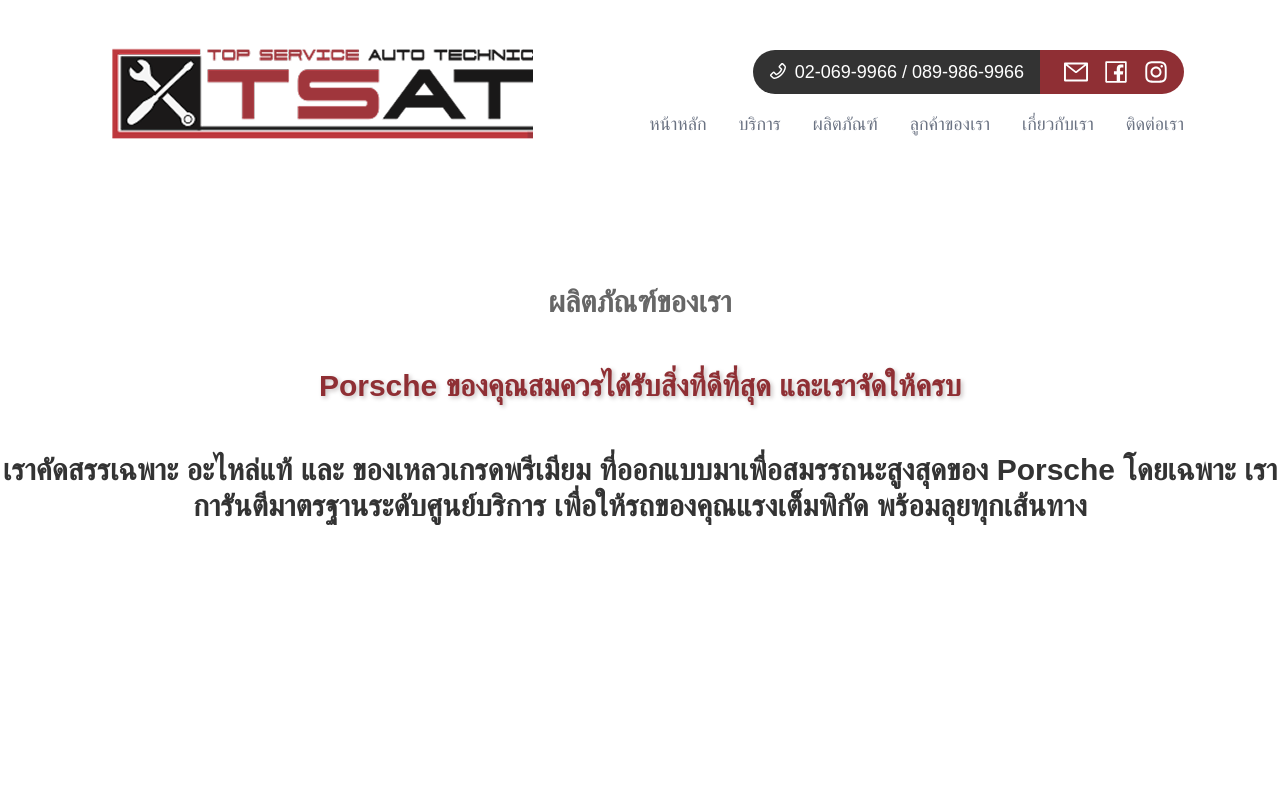
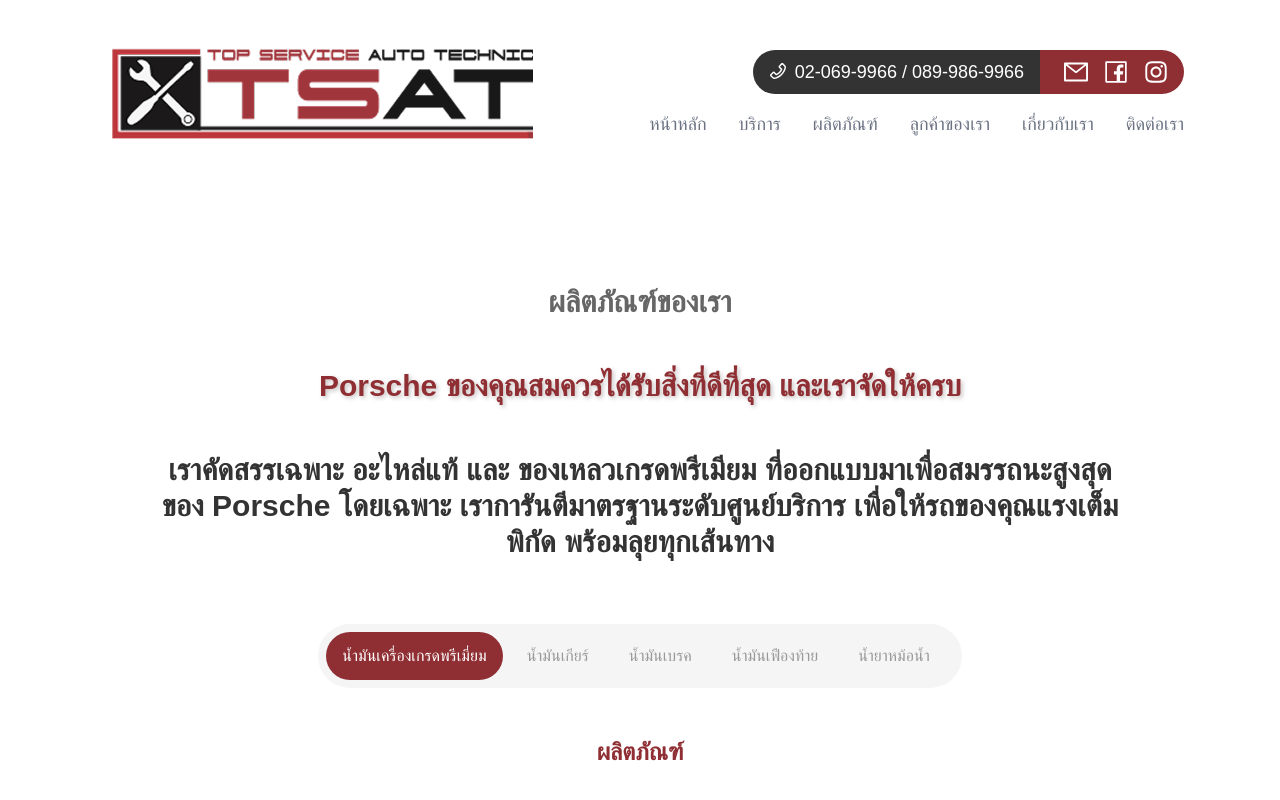
Before and after one commit to RachaponKjr/TSAT, a Next.js app in the folder tsat-frontend-project/: page /products in a window 1280 px wide. Shown: the top 800 px of the page. Built offline with nearby package versions, Linux system fonts and the light colour scheme; a web font is replaced by a local one.

Commit message:
feat: responsive tabMenu

```diff
--- a/tsat-frontend-project/src/components/headerProductsSection.tsx
+++ b/tsat-frontend-project/src/components/headerProductsSection.tsx
@@ -3,7 +3,7 @@
 export default function headerSection() {
   return (
     <div className="mt-12">
-      <div className="hidden md:block min-h-screen flex items-center justify-center">
+      <div className="hidden md:block  flex items-center justify-center">
         <div className="  mt-24 2 text-center">
           <div className="text-[#666666] text-3xl font-bold">
             ผลิตภัณฑ์ของเรา
@@ -14,7 +14,7 @@
           >
             Porsche ของคุณสมควรได้รับสิ่งที่ดีที่สุด และเราจัดให้ครบ
           </div>
-          <div className="text-3xl text-[#333333] font-bold mt-12">
+          <div className="text-3xl px-40 text-[#333333] font-bold mt-12">
             เราคัดสรรเฉพาะ อะไหล่แท้ และ ของเหลวเกรดพรีเมียม
             ที่ออกแบบมาเพื่อสมรรถนะสูงสุดของ Porsche โดยเฉพาะ
             เราการันตีมาตรฐานระดับศูนย์บริการ เพื่อให้รถของคุณแรงเต็มพิกัด
--- a/tsat-frontend-project/src/components/tabMenu.tsx
+++ b/tsat-frontend-project/src/components/tabMenu.tsx
@@ -15,13 +15,13 @@
 
   return (
     <div className="flex justify-center mt-16">
-      <div className="w-fit">
-        <ul className="flex flex-wrap bg-[#F5F5F5] p-2 rounded-full text-lg font-medium text-center text-[#999999] dark:text-gray-400">
+      <div className="bg-[#F5F5F5] p-2 rounded-full w-fit max-w-full">
+        <ul className="flex flex-nowrap overflow-x-auto whitespace-nowrap no-scrollbar text-sm sm:text-base font-medium text-[#999999]">
           {tabItems.map((tab, index) => (
             <li className="me-2" key={index}>
               <button
                 onClick={() => setActiveTab(index)}
-                className={`inline-block px-4 py-3  cursor-pointer rounded-full transition-colors duration-300 ${
+                className={`inline-block px-4 py-2 sm:py-3 cursor-pointer rounded-full transition-colors duration-300 ${
                   activeTab === index
                     ? 'text-white bg-[#8F2F34]'
                     : 'hover:text-gray-900 hover:bg-gray-100 dark:hover:bg-gray-800 dark:hover:text-white'
```
